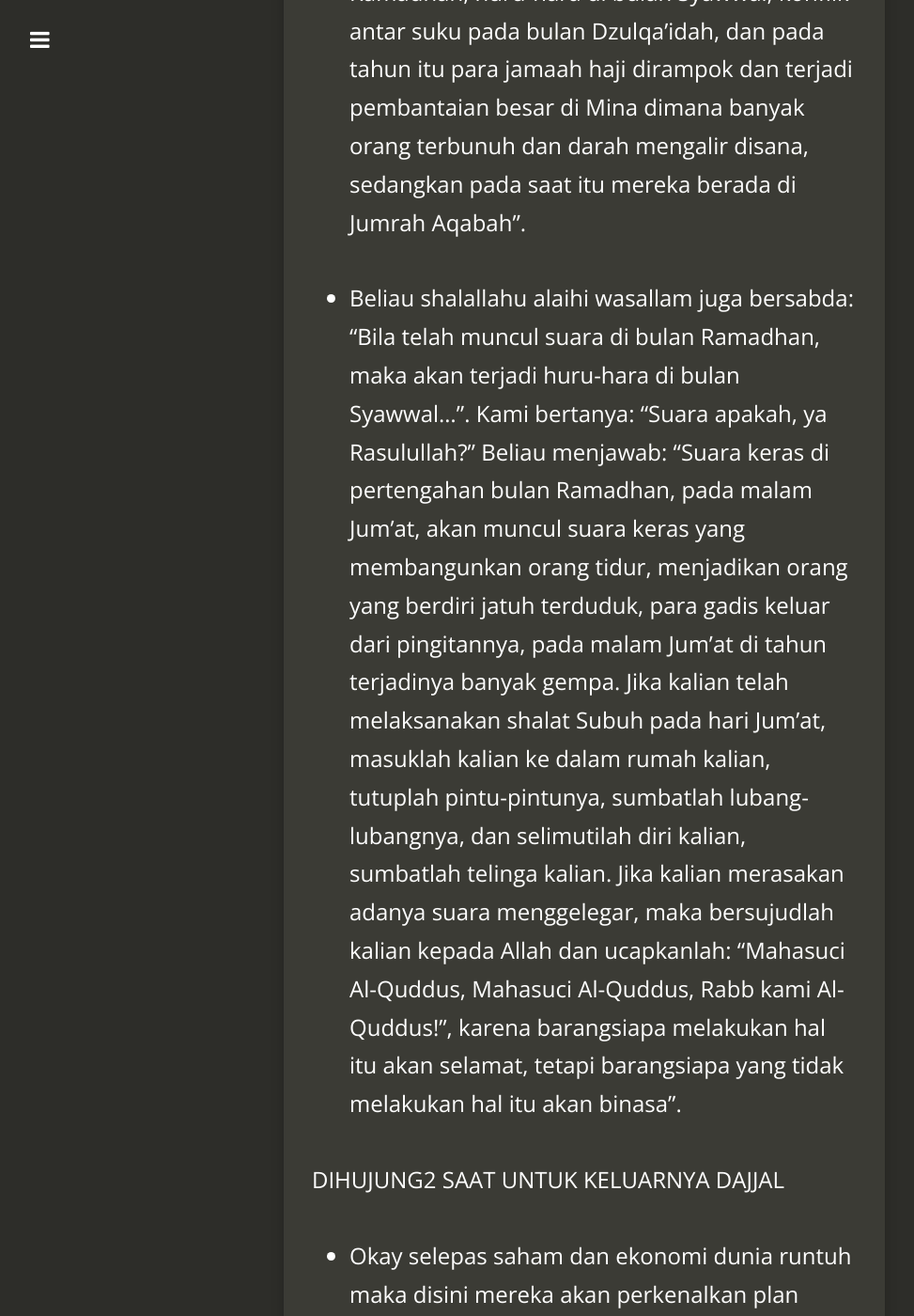
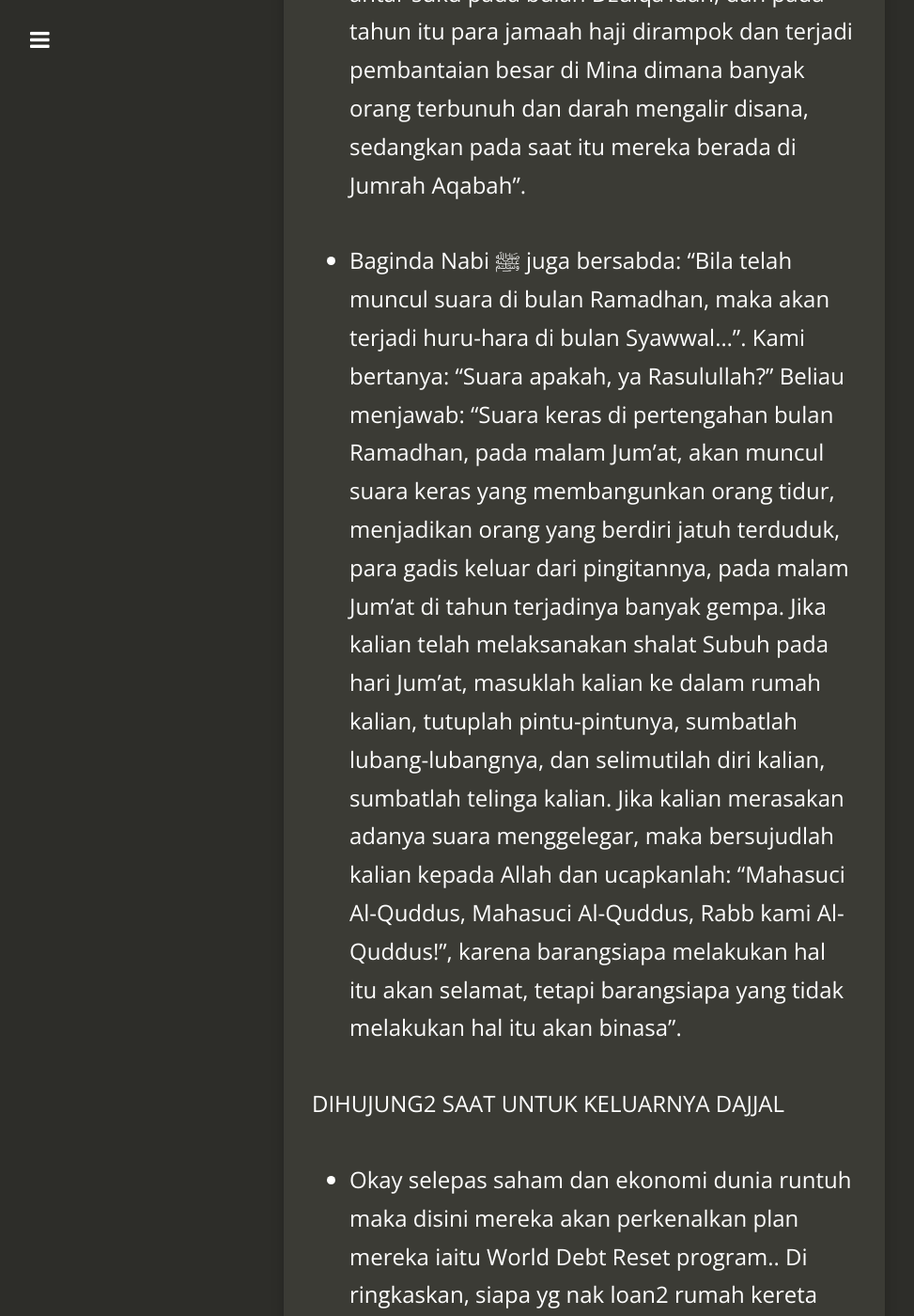
Before and after one commit to kedamaian/swsyafiq, a Jekyll site: the page built from _posts/2020-12-25-the-great-reset-world-economic-forum.md, in a window 1280 px wide and 1400 px high, scrolled down 5322 px. Shown: the whole window at 94% size, without its empty margins (18-991 px from the left). Built offline with Jekyll 4.4.1, drawn with Linux system fonts in a browser that asks for light colours; nearby versions of some CDN libraries; comment, search, counter and statistics services are not loaded; some of the changed text lies outside the part shown.

Commit message:
Update 2020-12-25-the-great-reset-world-economic-forum.md

```diff
--- a/_posts/2020-12-25-the-great-reset-world-economic-forum.md
+++ b/_posts/2020-12-25-the-great-reset-world-economic-forum.md
@@ -35,8 +35,7 @@
 - Dalam beberapa hadis riwayat Nu'aim bin Hammad menyatakan bahawa pembaihan Imam Mahdi juga berlaku dalam 10 Muharram.
 
 - Dari buku "Huru-Hara Akhir Zaman" karangan Amin Muhammad Jamaluddin. Halaman 97:
-
-- Keanehan-keanehan yang terjadi pada Ramadhan dan petaka-petaka dahsyat pada bulan Syawwal, Dzulqaidah dan Dzulhijjah. Al-Mahdi akan muncul di bulan Muharram. Pada Ramadhan sebelum kemunculannya, terlihat beberapa tanda-tanda nyata dan peristiwa- peristiwa yang aneh di langit. Mula-mula terjadi guncangan, kemudian muncul gelegar suara yang keras dan dahsyat, setiap orang bisa mendengarnya, kemudian muncul bintang berekor yang menerangi langit, kemudian matahari dan bulan mengalami gerhana.
+Keanehan-keanehan yang terjadi pada Ramadhan dan petaka-petaka dahsyat pada bulan Syawwal, Dzulqaidah dan Dzulhijjah. Al-Mahdi akan muncul di bulan Muharram. Pada Ramadhan sebelum kemunculannya, terlihat beberapa tanda-tanda nyata dan peristiwa- peristiwa yang aneh di langit. Mula-mula terjadi guncangan, kemudian muncul gelegar suara yang keras dan dahsyat, setiap orang bisa mendengarnya, kemudian muncul bintang berekor yang menerangi langit, kemudian matahari dan bulan mengalami gerhana.
 
 - Jika peristiwa-peristiwa diatas telah terjadi pada bulan Ramadhan, maka pada bulan Syawal akan terjadi huru-hara (ma'ma'ah). Kemudian pada bulan Dzulqaidah akan terjadi konflik antara suku dan perselisihan antara negeri Islam. Kemudian pada bulan Dzulhijjah, pada musim haji, akan terjadi perompakan terhadap para jama'ah haji dan peperangan antar suku dan bangsa Islam, sehingga darah mengalir di Jumrah 'Aqabah pada hari-hari Idul Adha di Mina.
 
@@ -46,7 +45,7 @@
 "Akan ada suara dahsyat di bulan Ramadhan, huru-hara di bulan Syawwal, konflik antar suku pada bulan Dzulqa'idah, dan pada tahun itu para jamaah haji dirampok dan terjadi pembantaian besar di Mina dimana banyak orang terbunuh dan darah mengalir disana, sedangkan pada saat itu mereka berada di Jumrah Aqabah".
 
 
-- Beliau shalallahu alaihi wasallam juga bersabda:
+- Baginda Nabi ﷺ juga bersabda:
 "Bila telah muncul suara di bulan Ramadhan, maka akan terjadi huru-hara di bulan Syawwal...". Kami bertanya: "Suara apakah, ya Rasulullah?" Beliau menjawab: "Suara keras di pertengahan bulan Ramadhan, pada malam Jum'at, akan muncul suara keras yang membangunkan orang tidur, menjadikan orang yang berdiri jatuh terduduk, para gadis keluar dari pingitannya, pada malam Jum'at di tahun terjadinya banyak gempa. Jika kalian telah melaksanakan shalat Subuh pada hari Jum'at, masuklah kalian ke dalam rumah kalian, tutuplah pintu-pintunya, sumbatlah lubang-lubangnya, dan selimutilah diri kalian, sumbatlah telinga kalian. Jika kalian merasakan adanya suara menggelegar, maka bersujudlah kalian kepada Allah dan ucapkanlah: "Mahasuci Al-Quddus, Mahasuci Al-Quddus, Rabb kami Al-Quddus!", karena barangsiapa melakukan hal itu akan selamat, tetapi barangsiapa yang tidak melakukan hal itu akan binasa".
 
 
```
